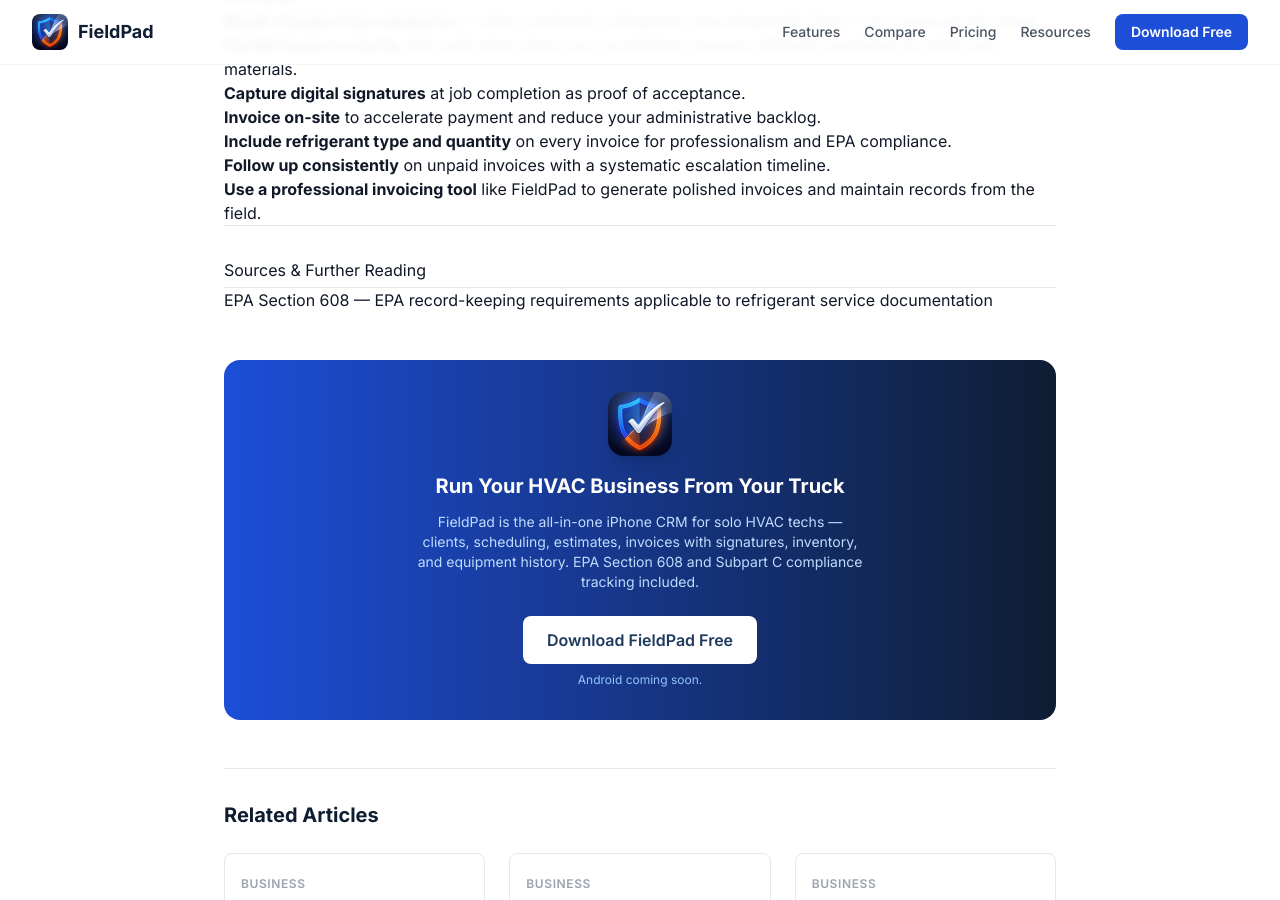
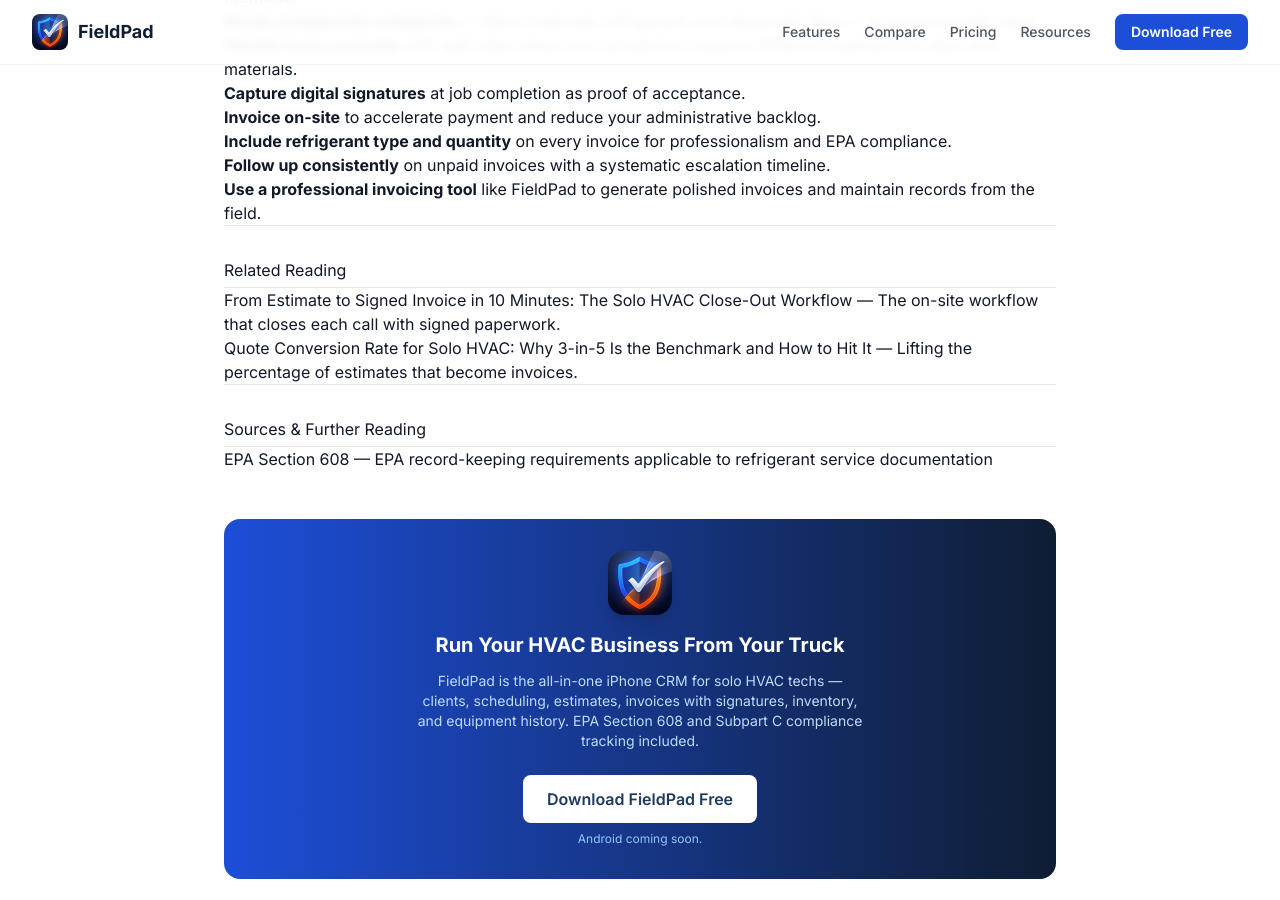
Before and after one commit to AlexHuggler/FieldPad, a Jekyll site: the page built from docs/_articles/professional-hvac-invoices-get-paid-faster.md, in a window 1280 px wide and 900 px high, scrolled down 3251 px. Built offline with Jekyll 4.4.1, drawn with Linux system fonts in a browser that asks for light colours; nearby versions of some CDN libraries.

Commit message:
Cross-link existing business articles to new CRM articles

```diff
--- a/docs/_articles/professional-hvac-invoices-get-paid-faster.md
+++ b/docs/_articles/professional-hvac-invoices-get-paid-faster.md
@@ -110,6 +110,13 @@ Consistency is key. When clients learn you always follow up, they prioritize you
 
 ---
 
+## Related Reading
+
+- [From Estimate to Signed Invoice in 10 Minutes: The Solo HVAC Close-Out Workflow](/articles/estimate-to-invoice-workflow-solo-hvac/) — The on-site workflow that closes each call with signed paperwork.
+- [Quote Conversion Rate for Solo HVAC: Why 3-in-5 Is the Benchmark and How to Hit It](/articles/quote-conversion-rate-solo-hvac/) — Lifting the percentage of estimates that become invoices.
+
+---
+
 ## Sources & Further Reading
 
 - [EPA Section 608](https://www.epa.gov/section608) — EPA record-keeping requirements applicable to refrigerant service documentation
```
Also changed, not shown: docs/_articles/building-repeat-client-base-hvac.md (+7 -0 lines), docs/_articles/handling-client-expectations-solo-hvac.md (+7 -0 lines), docs/_articles/managing-refrigerant-inventory-solo-tech.md (+7 -0 lines), docs/_articles/setting-competitive-service-rates-hvac.md (+7 -0 lines), docs/_articles/time-management-solo-hvac-technician.md (+7 -0 lines).
